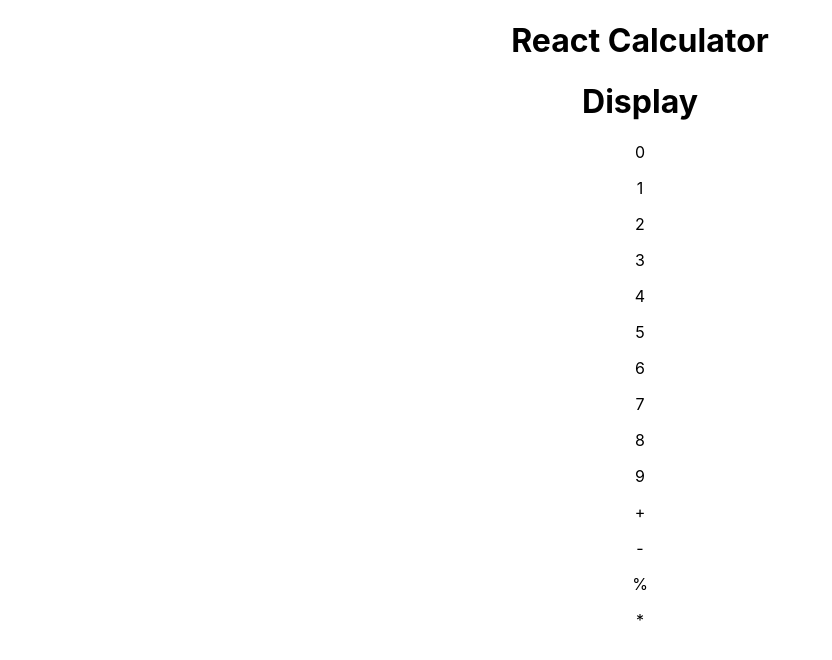
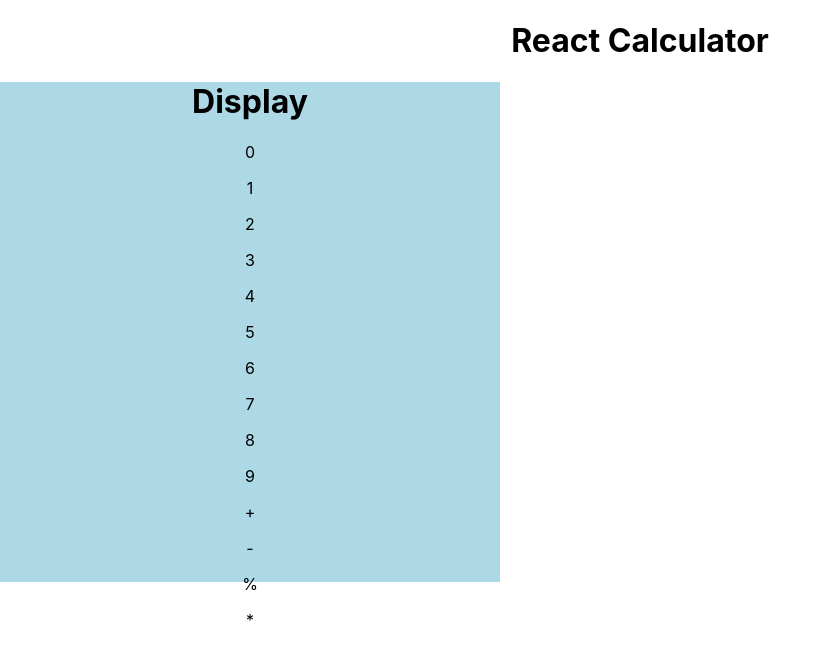
Before and after one commit to benzend/react-typescript-calculator, a React (Create React App) app: page / in a window 1280 px wide. Shown: the top 660 px of the page, without its empty margins (0-832 px from the left). Built offline with nearby package versions, Linux system fonts and the light colour scheme.

Commit message:
added calculator basic stying

```diff
--- a/package.json
+++ b/package.json
@@ -4,6 +4,7 @@
   "private": true,
   "dependencies": {
     "@material-ui/core": "^4.11.2",
+    "@material-ui/icons": "^4.11.2",
     "@testing-library/jest-dom": "^5.11.4",
     "@testing-library/react": "^11.1.0",
     "@testing-library/user-event": "^12.1.10",
--- a/src/calculator/Calculator.tsx
+++ b/src/calculator/Calculator.tsx
@@ -1,13 +1,24 @@
+import { makeStyles, Box } from "@material-ui/core";
+
 import { Display } from "./display/Display";
 import { Operator } from "./operator/Operator";
 import { Number } from "./number/Number";
+
+const useStyles = makeStyles(() => ({
+  root: {
+    height: "500px",
+    width: "500px",
+    background: "lightBlue",
+  },
+}));
 
 // We're going to store all state and data in here
 export const Calculator = () => {
   const nums = [0, 1, 2, 3, 4, 5, 6, 7, 8, 9];
   const ops = ["+", "-", "%", "*"];
+  const classes = useStyles();
   return (
-    <>
+    <Box className={classes.root}>
       <Display />
       {nums.map((num: any) => (
         <Number num={num} />
@@ -15,6 +26,6 @@ export const Calculator = () => {
       {ops.map((op: string) => (
         <Operator op={op} />
       ))}
-    </>
+    </Box>
   );
 };
```
Also changed, not shown: 2 other files (tests, documents, lock files or other folders).
